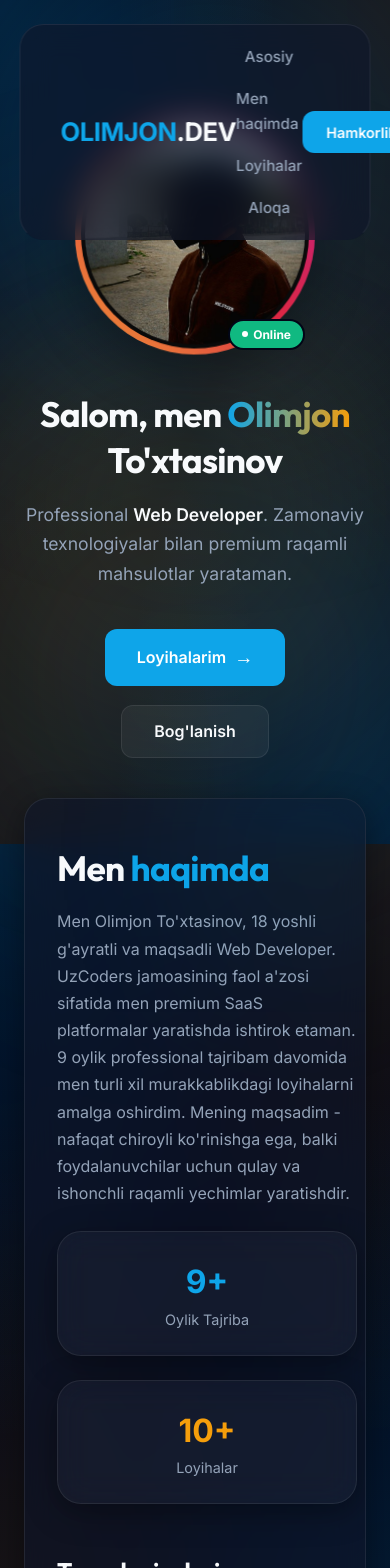
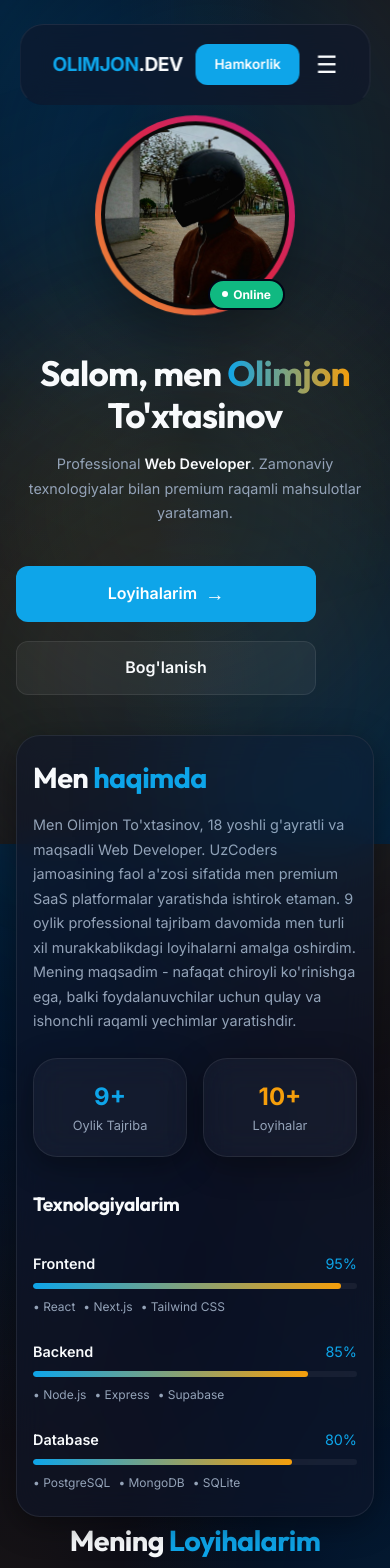
Before and after one commit to Olimjon00007/olimjon-s_portfolio, a React (Vite) app: page / in a window 390 px wide. Shown: the top 1568 px of the page. Built offline with nearby package versions, Linux system fonts and the light colour scheme.

Commit message:
Adding new contents

```diff
--- a/src/components/About.jsx
+++ b/src/components/About.jsx
@@ -9,7 +9,7 @@ const About = () => {
 
   return (
     <section id="about" className="container">
-      <div className="glass" style={{ padding: '3rem 2rem', position: 'relative', overflow: 'hidden' }}>
+      <div className="glass" style={{ padding: 'clamp(1.5rem, 5vw, 3rem) clamp(1rem, 4vw, 2rem)', position: 'relative', overflow: 'hidden' }}>
         <div style={{
           position: 'absolute',
           top: '-50px',
@@ -21,60 +21,55 @@ const About = () => {
           opacity: '0.1'
         }}></div>
 
-        <div style={{
-          display: 'grid',
-          gridTemplateColumns: 'repeat(auto-fit, minmax(300px, 1fr))',
-          gap: '3rem',
-          alignItems: 'center'
-        }}>
+        <div className="about-grid">
           <div>
-            <h2 style={{ fontSize: '2.2rem', marginBottom: '1.2rem', lineHeight: '1.2' }}>
+            <h2 style={{ marginBottom: '1.2rem', lineHeight: '1.2' }}>
               Men <span style={{ color: 'var(--accent)' }}>haqimda</span>
             </h2>
-            <p style={{ color: 'var(--text-secondary)', fontSize: '1rem', marginBottom: '1.5rem', lineHeight: '1.7' }}>
+            <p className="text-fluid" style={{ color: 'var(--text-secondary)', marginBottom: '1.5rem', lineHeight: '1.7' }}>
               Men Olimjon To'xtasinov, 18 yoshli g'ayratli va maqsadli Web Developer.
               UzCoders jamoasining faol a'zosi sifatida men premium SaaS platformalar yaratishda ishtirok etaman.
               9 oylik professional tajribam davomida men turli xil murakkablikdagi loyihalarni amalga oshirdim.
               Mening maqsadim - nafaqat chiroyli ko'rinishga ega, balki foydalanuvchilar uchun qulay va
               ishonchli raqamli yechimlar yaratishdir.
             </p>
-            <div style={{ display: 'grid', gridTemplateColumns: 'repeat(auto-fit, minmax(140px, 1fr))', gap: '1.5rem' }}>
-              <div className="glass" style={{ padding: '1.5rem', textAlign: 'center', background: 'rgba(255,255,255,0.03)' }}>
-                <div style={{ fontSize: '2rem', fontWeight: 'bold', color: 'var(--accent)' }}>9+</div>
-                <div style={{ fontSize: '0.9rem', color: 'var(--text-secondary)' }}>Oylik Tajriba</div>
+            <div style={{ display: 'grid', gridTemplateColumns: 'repeat(auto-fit, minmax(130px, 1fr))', gap: '1rem' }}>
+              <div className="glass" style={{ padding: '1.2rem', textAlign: 'center', background: 'rgba(255,255,255,0.03)' }}>
+                <div style={{ fontSize: 'clamp(1.5rem, 4vw, 2rem)', fontWeight: 'bold', color: 'var(--accent)' }}>9+</div>
+                <div style={{ fontSize: '0.8rem', color: 'var(--text-secondary)' }}>Oylik Tajriba</div>
               </div>
-              <div className="glass" style={{ padding: '1.5rem', textAlign: 'center', background: 'rgba(255,255,255,0.03)' }}>
-                <div style={{ fontSize: '2rem', fontWeight: 'bold', color: 'var(--accent-secondary)' }}>10+</div>
-                <div style={{ fontSize: '0.9rem', color: 'var(--text-secondary)' }}>Loyihalar</div>
+              <div className="glass" style={{ padding: '1.2rem', textAlign: 'center', background: 'rgba(255,255,255,0.03)' }}>
+                <div style={{ fontSize: 'clamp(1.5rem, 4vw, 2rem)', fontWeight: 'bold', color: 'var(--accent-secondary)' }}>10+</div>
+                <div style={{ fontSize: '0.8rem', color: 'var(--text-secondary)' }}>Loyihalar</div>
               </div>
             </div>
           </div>
 
-          <div style={{ display: 'flex', flexDirection: 'column', gap: '2rem' }}>
-            <h3 style={{ fontSize: '1.5rem', marginBottom: '0.5rem' }}>Texnologiyalarim</h3>
+          <div style={{ display: 'flex', flexDirection: 'column', gap: '1.5rem' }}>
+            <h3 style={{ marginBottom: '0.5rem' }}>Texnologiyalarim</h3>
             {skills.map((skill, index) => (
               <div key={index}>
                 <div style={{ display: 'flex', justifyContent: 'space-between', marginBottom: '8px' }}>
-                  <span style={{ fontWeight: '600' }}>{skill.name}</span>
-                  <span style={{ color: 'var(--accent)' }}>{skill.level}</span>
+                  <span style={{ fontWeight: '600', fontSize: '0.9rem' }}>{skill.name}</span>
+                  <span style={{ color: 'var(--accent)', fontSize: '0.9rem' }}>{skill.level}</span>
                 </div>
                 <div style={{
-                  height: '8px',
+                  height: '6px',
                   width: '100%',
                   background: 'rgba(255,255,255,0.05)',
-                  borderRadius: '4px',
+                  borderRadius: '3px',
                   overflow: 'hidden'
                 }}>
                   <div style={{
                     height: '100%',
                     width: skill.level,
                     background: `linear-gradient(to right, var(--accent), var(--accent-secondary))`,
-                    borderRadius: '4px'
+                    borderRadius: '3px'
                   }}></div>
                 </div>
-                <div style={{ display: 'flex', gap: '10px', marginTop: '10px', flexWrap: 'wrap' }}>
+                <div style={{ display: 'flex', gap: '8px', marginTop: '8px', flexWrap: 'wrap' }}>
                   {skill.items.map((item, i) => (
-                    <span key={i} style={{ fontSize: '0.8rem', color: 'var(--text-secondary)' }}>• {item}</span>
+                    <span key={i} style={{ fontSize: '0.75rem', color: 'var(--text-secondary)' }}>• {item}</span>
                   ))}
                 </div>
               </div>
--- a/src/components/Hero.jsx
+++ b/src/components/Hero.jsx
@@ -39,6 +39,7 @@ const Hero = () => {
       <div className="blob" style={{ top: '-10%', left: '-10%', background: 'var(--accent)' }}></div>
       <div className="blob" style={{ bottom: '10%', right: '-10%', background: 'var(--accent-secondary)' }}></div>
 
+      <div className="hero-content">
         <div className="fade-in" style={{
           position: 'relative',
           marginBottom: '2rem',
@@ -48,7 +49,7 @@ const Hero = () => {
             ref={containerRef}
             onMouseMove={handleMouseMove}
             onMouseLeave={handleMouseLeave}
-          className="float"
+            className="float hero-profile-container"
             style={{
               width: '240px',
               height: '240px',
@@ -73,13 +74,11 @@ const Hero = () => {
               justifyContent: 'center',
               overflow: 'hidden'
             }}>
-            {/* Olimjon's New Photo */}
               <div style={{
                 width: '100%',
                 height: '100%',
                 borderRadius: '50%',
                 background: 'url("/img/Screenshot%202026-04-17%20103457.png") center/cover no-repeat',
-              // Smooth idle rotation or zoom could happen here if needed
               }}>
               </div>
             </div>
@@ -108,9 +107,8 @@ const Hero = () => {
 
         <div className="fade-in" style={{ animationDelay: '0.2s' }}>
           <h1 style={{
-          fontSize: 'clamp(2.2rem, 6vw, 3.2rem)',
             marginBottom: '1rem',
-          lineHeight: '1.3',
+            lineHeight: '1.2',
             fontWeight: '700'
           }}>
             Salom, men <span style={{
@@ -121,8 +119,7 @@ const Hero = () => {
             To'xtasinov
           </h1>
 
-        <p style={{
-          fontSize: '1.1rem',
+          <p className="text-fluid" style={{
             color: 'var(--text-secondary)',
             maxWidth: '600px',
             margin: '0 auto 2.5rem auto',
@@ -132,7 +129,7 @@ const Hero = () => {
             Zamonaviy texnologiyalar bilan premium raqamli mahsulotlar yarataman.
           </p>
 
-        <div style={{ display: 'flex', gap: '1.2rem', justifyContent: 'center', flexWrap: 'wrap' }}>
+          <div className="hero-buttons" style={{ display: 'flex', gap: '1.2rem', justifyContent: 'center', flexWrap: 'wrap' }}>
             <a href="#projects" className="btn-primary">
               <span>Loyihalarim</span>
               <span style={{ fontSize: '1.2rem' }}>→</span>
@@ -142,6 +139,7 @@ const Hero = () => {
             </a>
           </div>
         </div>
+      </div>
     </section>
   );
 };
--- a/src/components/Navbar.jsx
+++ b/src/components/Navbar.jsx
@@ -2,6 +2,7 @@ import React, { useState, useEffect } from 'react';
 
 const Navbar = () => {
   const [scrolled, setScrolled] = useState(false);
+  const [isMenuOpen, setIsMenuOpen] = useState(false);
 
   useEffect(() => {
     const handleScroll = () => {
@@ -26,7 +27,7 @@ const Navbar = () => {
       transform: 'translateX(-50%)',
       width: scrolled ? '100%' : '90%',
       maxWidth: scrolled ? '100%' : '1100px',
-      padding: scrolled ? '0.8rem 3rem' : '1.2rem 2.5rem',
+      padding: scrolled ? '0.8rem 1.5rem' : '1.2rem 2rem',
       display: 'flex',
       justifyContent: 'space-between',
       alignItems: 'center',
@@ -42,7 +43,7 @@ const Navbar = () => {
       boxShadow: scrolled ? '0 10px 30px rgba(0,0,0,0.3)' : 'none'
     }}>
       <div style={{
-        fontSize: '1.6rem',
+        fontSize: 'clamp(1.2rem, 4vw, 1.6rem)',
         fontWeight: '800',
         color: 'var(--accent)',
         letterSpacing: '-0.5px',
@@ -51,20 +52,18 @@ const Navbar = () => {
         OLIMJON<span style={{ color: 'var(--text-primary)' }}>.DEV</span>
       </div>
 
-      <ul style={{
-        display: 'flex',
-        gap: 'clamp(1rem, 3vw, 2.5rem)',
-        flexWrap: 'wrap',
-        justifyContent: 'center'
-      }}>
+      <ul className={`nav-menu ${isMenuOpen ? 'active' : ''}`}>
         {navLinks.map((link, i) => (
           <li key={i}>
-            <a href={link.href} style={{
-              fontSize: '0.95rem',
+            <a
+              href={link.href}
+              onClick={() => setIsMenuOpen(false)}
+              style={{
+                fontSize: '1rem',
                 fontWeight: '500',
                 color: 'var(--text-secondary)',
                 position: 'relative',
-              padding: '5px 0'
+                padding: '10px 0'
               }}
               onMouseOver={(e) => e.target.style.color = 'var(--text-primary)'}
               onMouseOut={(e) => e.target.style.color = 'var(--text-secondary)'}
@@ -76,9 +75,21 @@ const Navbar = () => {
       </ul>
 
       <div style={{ display: 'flex', alignItems: 'center', gap: '1rem' }}>
-        <a href="#contact" className="btn-primary" style={{ padding: '0.6rem 1.5rem', fontSize: '0.9rem' }}>
+        <a href="#contact" className="btn-primary" style={{
+          padding: '0.6rem 1.2rem',
+          fontSize: '0.85rem',
+          display: isMenuOpen ? 'none' : 'flex'
+        }}>
           Hamkorlik
         </a>
+
+        <button
+          className="mobile-menu-toggle"
+          onClick={() => setIsMenuOpen(!isMenuOpen)}
+          aria-label="Toggle menu"
+        >
+          {isMenuOpen ? '✕' : '☰'}
+        </button>
       </div>
     </nav>
   );
--- a/src/components/Projects.jsx
+++ b/src/components/Projects.jsx
@@ -55,7 +55,7 @@ const Projects = () => {
         transition={{ duration: 0.8 }}
         style={{ textAlign: 'center', marginBottom: '3.5rem' }}
       >
-        <h2 style={{ fontSize: '2.2rem', marginBottom: '1rem' }}>
+        <h2 style={{ marginBottom: '1rem' }}>
           Mening <span style={{ color: 'var(--accent)' }}>Loyihalarim</span>
         </h2>
       </motion.div>
@@ -88,7 +88,7 @@ const Projects = () => {
           style={{ padding: '3rem 0' }}
         >
           {projects.map((p, i) => (
-            <SwiperSlide key={i} style={{ width: '320px', height: 'auto' }}>
+            <SwiperSlide key={i} className="project-swiper-slide" style={{ height: 'auto' }}>
               <motion.div
                 initial={{ opacity: 0, scale: 0.9 }}
                 whileInView={{ opacity: 1, scale: 1 }}
@@ -128,9 +128,8 @@ const Projects = () => {
                   <h3 style={{ fontSize: '1.3rem', marginBottom: '0.8rem', color: 'var(--text-primary)' }}>
                     {p.title}
                   </h3>
-                  <p style={{
+                  <p className="text-fluid" style={{
                     color: 'var(--text-secondary)',
-                    fontSize: '0.85rem',
                     lineHeight: '1.5',
                     marginBottom: '1.2rem',
                     minHeight: '4rem'
--- a/src/index.css
+++ b/src/index.css
@@ -121,9 +121,13 @@ section {
   padding: 60px 0;
 }
 
-h1 { font-size: clamp(2.2rem, 5vw, 3rem); }
-h2 { font-size: clamp(1.8rem, 4vw, 2.2rem); }
-h3 { font-size: clamp(1.2rem, 3vw, 1.4rem); }
+h1 { font-size: clamp(2.2rem, 8vw, 4rem); }
+h2 { font-size: clamp(1.8rem, 6vw, 2.8rem); }
+h3 { font-size: clamp(1.2rem, 4vw, 1.8rem); }
+
+.text-fluid {
+  font-size: clamp(0.9rem, 2vw, 1.1rem);
+}
 
 a {
   text-decoration: none;
@@ -234,8 +238,113 @@ li {
   font-weight: bold;
 }
 
-@media (max-width: 768px) {
-  .swiper-slide {
-    width: 280px !important;
+/* Navbar Mobile Menu */
+.nav-menu {
+  display: flex;
+  gap: clamp(1rem, 3vw, 2.5rem);
+}
+
+.mobile-menu-toggle {
+  display: none;
+  background: none;
+  border: none;
+  color: var(--text-primary);
+  font-size: 1.5rem;
+  cursor: pointer;
+  z-index: 1001;
+}
+
+/* Responsive Overrides */
+@media (max-width: 968px) {
+  .nav-menu {
+    position: fixed;
+    top: 0;
+    right: -100%;
+    width: 70%;
+    height: 100vh;
+    background: var(--bg-glass-solid);
+    backdrop-filter: blur(30px);
+    flex-direction: column;
+    justify-content: center;
+    align-items: center;
+    transition: var(--transition);
+    z-index: 1000;
+    box-shadow: -10px 0 30px rgba(0,0,0,0.5);
+  }
+
+  .nav-menu.active {
+    right: 0;
+  }
+
+  .mobile-menu-toggle {
+    display: block;
+  }
+
+  .container {
+    padding: 0 1rem;
+  }
+
+  section {
+    padding: 40px 0;
   }
 }
+
+/* Hero Responsive */
+.hero-content {
+  display: flex;
+  flex-direction: column;
+  align-items: center;
+  text-align: center;
+}
+
+@media (max-width: 768px) {
+  .hero-profile-container {
+    width: 200px !important;
+    height: 200px !important;
+  }
+
+  .hero-buttons {
+    flex-direction: column;
+    width: 100%;
+    max-width: 300px;
+  }
+
+  .hero-buttons .btn-primary,
+  .hero-buttons .btn-glass {
+    width: 100%;
+    justify-content: center;
+  }
+}
+
+/* About Grid Responsive */
+.about-grid {
+  display: grid;
+  grid-template-columns: 1fr;
+  gap: 2rem;
+}
+
+@media (min-width: 968px) {
+  .about-grid {
+    grid-template-columns: 1fr 1fr;
+    gap: 4rem;
+  }
+}
+
+/* Projects Swiper Responsive */
+@media (max-width: 768px) {
+  .projects-swiper {
+    padding: 2rem 0 !important;
+  }
+
+  .swiper-slide {
+    width: 85% !important;
+    max-width: 340px;
+  }
+}
+
+/* Contact Responsive */
+@media (max-width: 480px) {
+  .contact-email {
+    font-size: 1rem !important;
+  }
+}
--- a/tsconfig.json
+++ b/tsconfig.json
@@ -13,6 +13,10 @@
     "moduleDetection": "force",
     "noEmit": true,
 
+    /* JS Support */
+    "allowJs": true,
+    "jsx": "react-jsx",
+
     /* Linting */
     "noUnusedLocals": true,
     "noUnusedParameters": true,
```
Also changed, not shown: index.html (+7 -1 lines), src/components/Contact.jsx (+22 -21 lines). Lines whose indentation alone changed are shown as unchanged.
